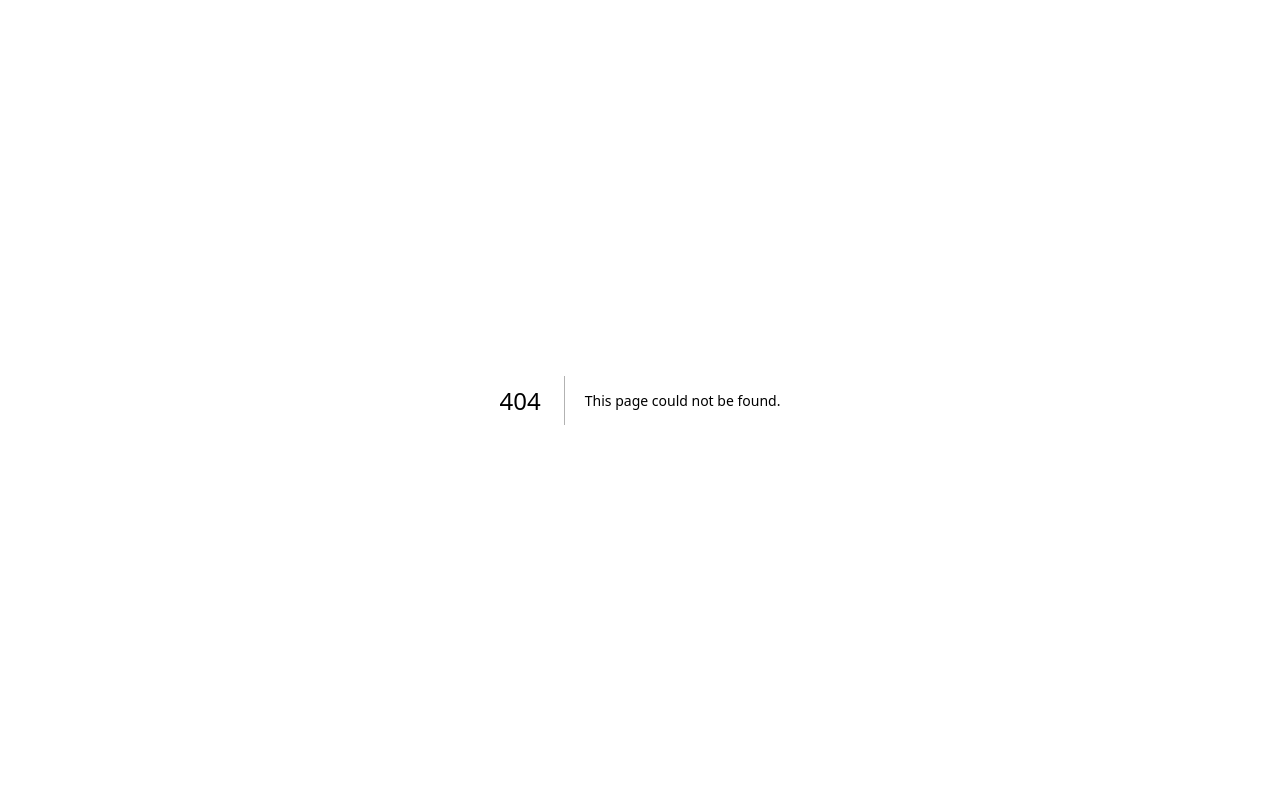
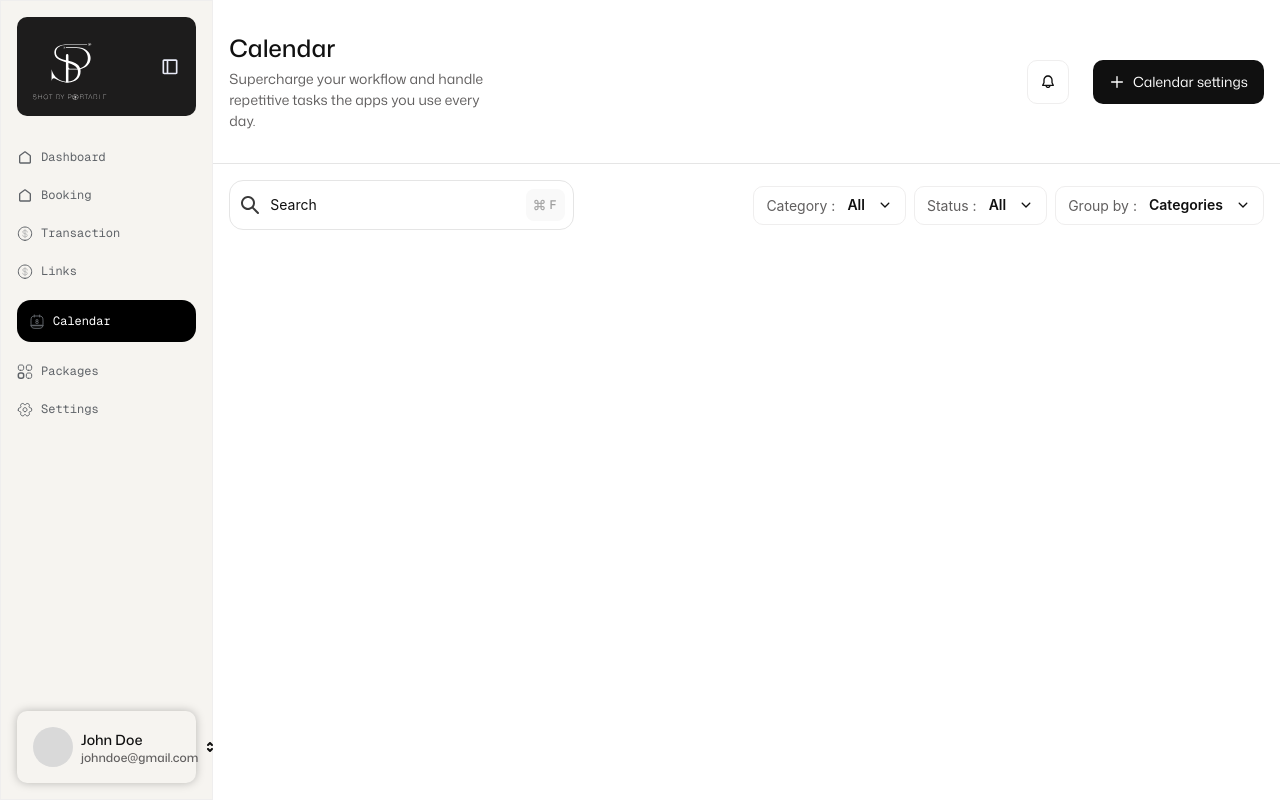
Before and after one commit to oluwaferanmi12/photography, a Next.js app: page /calendar in a window 1280 px wide. Before the commit this address had no page. Built offline with nearby package versions, Linux system fonts and the light colour scheme; a web font is replaced by a local one; what @ant-design/nextjs-registry would draw is missing.

Commit message:
calendar beginning

```diff
--- /dev/null
+++ b/src/app/(admin)/calendar/page.tsx
@@ -0,0 +1,54 @@
+"use client";
+
+import { useState } from "react";
+import { ResponsiveDrawer } from "@/components/admin-components/sideNav/responsive-drawer/responsive-drawer";
+import AdminPageLayout from "@/adminLayouts/admin-page-layout";
+import { Input } from "@/components/inputs/input";
+import "react-datepicker/dist/react-datepicker.css";
+import { AdminSubmitButton } from "@/components/admin-components/sideNav/SubmitButtons/Button";
+
+export default function Calendar() {
+  const [openBookingDetails, setOpenBookingDetails] = useState(false);
+
+  return (
+    <AdminPageLayout
+      headerProps={{
+        dashTitle: "Calendar",
+        dashDescription:
+          "Supercharge your workflow and handle repetitive tasks the apps you use every day.",
+        buttonTitle: "Calendar settings",
+        buttonOnClick: () => setOpenBookingDetails(true),
+      }}
+    >
+      <div className="p-4"></div>
+
+      {/* BOOKING DETAILS DRAWER */}
+      <ResponsiveDrawer
+        title="Create a booking link"
+        open={openBookingDetails}
+        onClose={() => setOpenBookingDetails(false)}
+      >
+        <div className="pb-14">
+          <form>
+            <div className="flex flex-col gap-4">
+              <div className="w-full flex flex-col gap-3">
+                <label
+                  htmlFor="name"
+                  className="text-grayish-500 font-semibold"
+                >
+                  Full Name
+                </label>
+                <Input variant="admin" placeholder="First name and Last name" />
+              </div>
+              {/*  */}
+            </div>
+
+            <div className="mt-5">
+              <AdminSubmitButton text="Create availability" />
+            </div>
+          </form>
+        </div>
+      </ResponsiveDrawer>
+    </AdminPageLayout>
+  );
+}
--- a/src/components/admin-components/sideNav/nav.tsx
+++ b/src/components/admin-components/sideNav/nav.tsx
@@ -35,8 +35,8 @@
   },
   {
     icon: calenderIcon,
-    navLink: "/calender",
-    navTitle: "Calender",
+    navLink: "/calendar",
+    navTitle: "Calendar",
   },
   {
     icon: multiselectionIcon,
```
